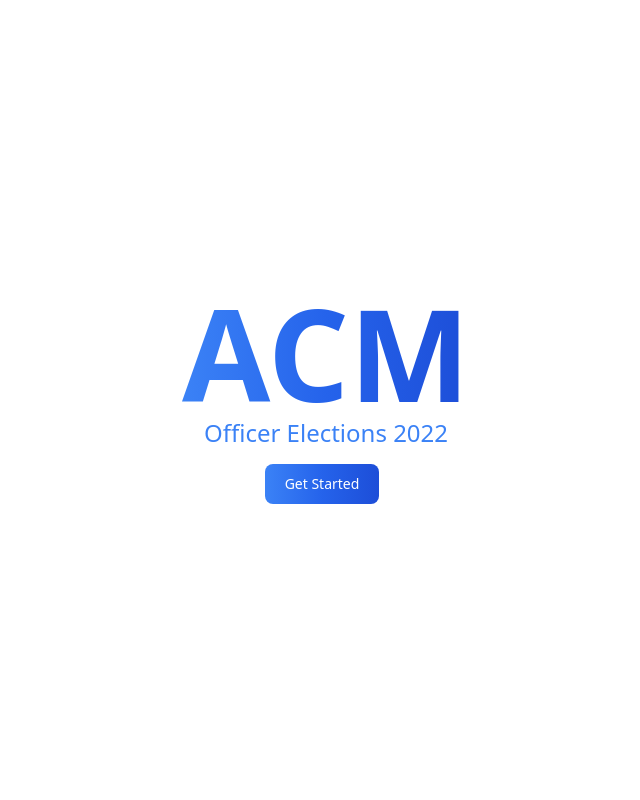
After one commit to michaelclement/django-election, a Django app: page /polls/home/ in a window 1280 px wide. The commit adds this page. Shown: the whole page, without its empty margins (314-954 px from the left). Run offline with Django 3.2, Linux system fonts and the light colour scheme; some libraries are stand-ins or nearby versions.

Commit message:
stubbed out landing page

```diff
--- a/polls/templates/polls/base.html
+++ b/polls/templates/polls/base.html
@@ -10,7 +10,7 @@
 </head>
 
 <body>
-    <div id="content">
+    <div id="content" class="container mx-auto w-full h-screen">
         {% block content %}{% endblock %}
     </div>
 </body>
--- /dev/null
+++ b/polls/templates/polls/landing_page.html
@@ -0,0 +1,13 @@
+{% extends "polls/base.html" %}
+
+{% block content %}
+<div class="mx-auto w-full h-screen flex flex-col content-center justify-center items-center">
+  <h1
+    class="text-9xl font-extrabold bg-gradient-to-r from-blue-500 via-blue-600 to-blue-700 inline-block text-transparent bg-clip-text">
+    ACM</h1>
+  <h1 class="text-2xl text-blue-500 mb-[15px]">Officer Elections 2022</h1>
+  <button type="button"
+    class="text-white bg-gradient-to-r from-blue-500 via-blue-600 to-blue-700 hover:bg-gradient-to-br focus:ring-4 focus:outline-none focus:ring-blue-300 dark:focus:ring-blue-800 font-medium rounded-lg text-sm px-5 py-2.5 text-center mr-2 mb-2 ease-in duration-100">Get
+    Started</button>
+</div>
+{% endblock %}
--- a/polls/urls.py
+++ b/polls/urls.py
@@ -8,4 +8,5 @@
     path('<int:pk>/', views.DetailView.as_view(), name='detail'),
     path('<int:pk>/results/', views.ResultsView.as_view(), name='results'),
     path('<int:question_id>/vote/', views.vote, name='vote'),
+    path('home/', views.landing_page, name='home'),
 ]
--- a/polls/views.py
+++ b/polls/views.py
@@ -51,3 +51,6 @@
         # with POST data. This prevents data from being posted twice if a
         # user hits the Back button.
         return HttpResponseRedirect(reverse('polls:results', args=(question.id,)))
+
+def landing_page(request):
+    return render(request, 'polls/landing_page.html')
```
